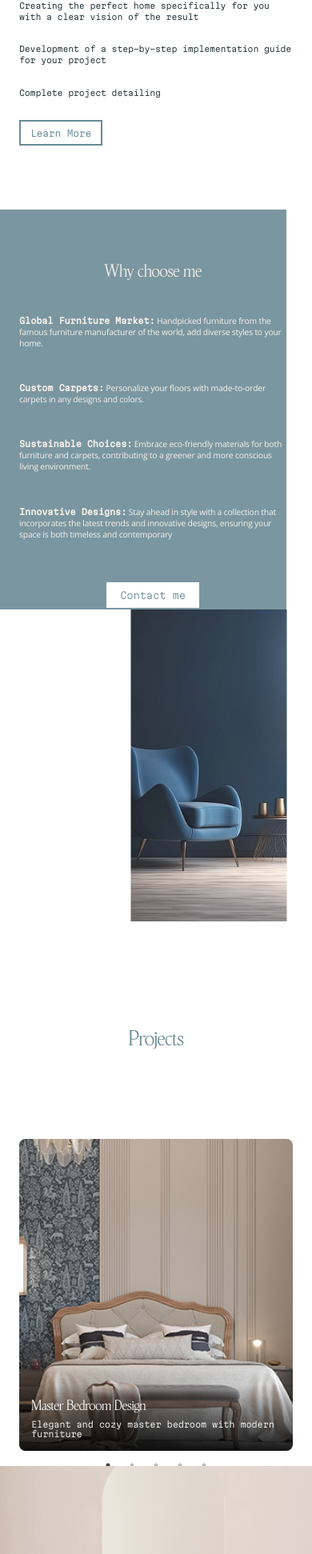
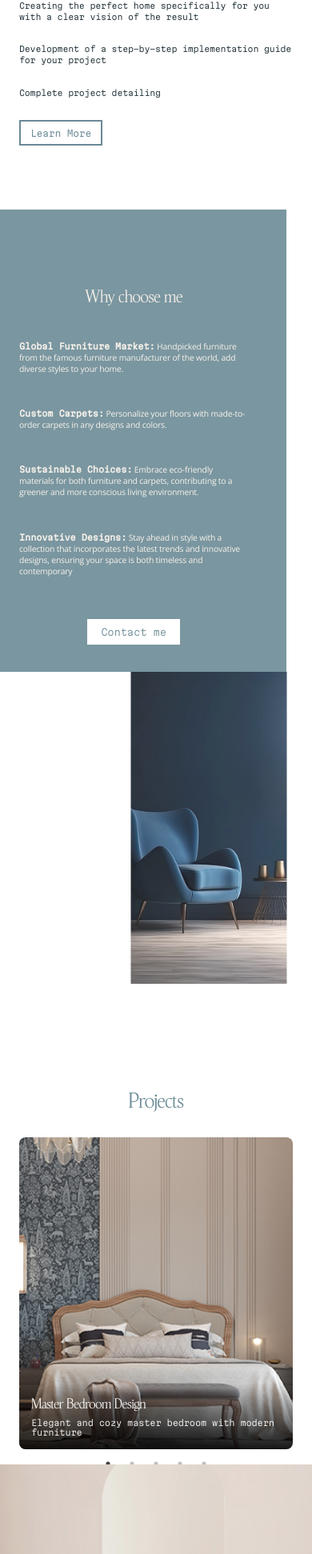
Before and after one commit to AllaOz/DesignerNext.js, a Next.js app in the folder interior-design/: page / in a window 390 px wide. Shown: the part 2767-4710 px from the top of the page at 80% size. Built offline with nearby package versions, Linux system fonts and the light colour scheme.

Commit message:
Add padding to leftContainerWhy in globals.scss for consistent desktop layout

```diff
--- a/interior-design/components/globals.scss
+++ b/interior-design/components/globals.scss
@@ -368,6 +368,8 @@ $hover-color: $accent-color;
   width: 50vw;
   flex: 1;
   height: 100vh;
+  padding: 2rem 3rem;
+  box-sizing: border-box;
 }
 
 .rightContainerWhy {
--- a/interior-design/components/styles/projects.module.scss
+++ b/interior-design/components/styles/projects.module.scss
@@ -237,15 +237,12 @@
         overflow-x: hidden;
         padding: 0;
         padding-top: 80px;
+
     }
 
-    .headingTwo {
-        padding-top: 2rem;
-        margin-bottom: 1rem;
-    }
 
     .sliderContainer {
-        padding: 6rem 1.5rem 1rem;
+        padding: 1rem 1.5rem 1rem;
         position: relative;
     }
 
```
